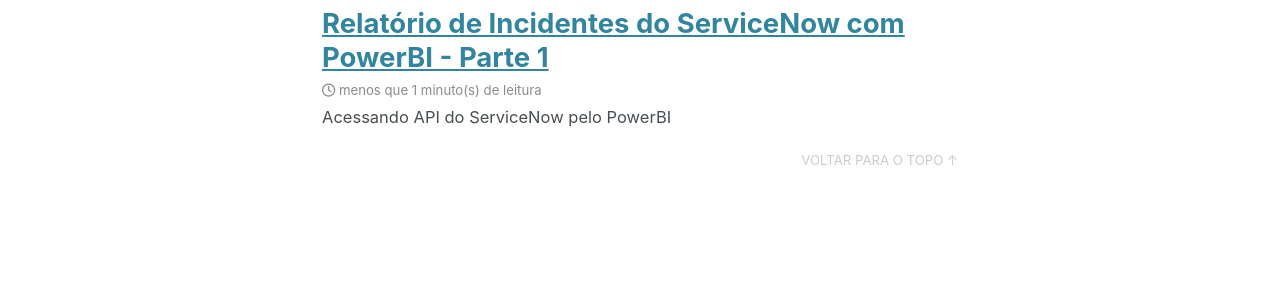
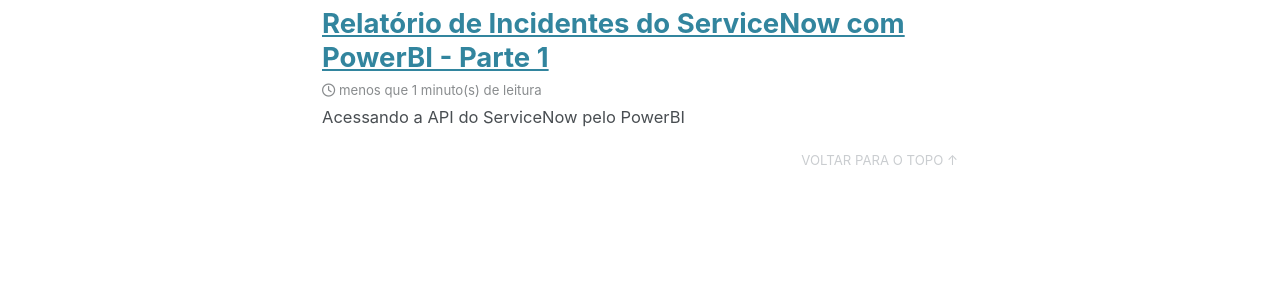
Before and after one commit to ricardorda/ricardorda.github.io, a Jekyll site: the page built from _posts/2019-12-28-Relatorio-Incidents-ServiceNow-PowerBI-pt1.md, in a window 1280 px wide and 900 px high, scrolled down 3624 px. Shown: the part 398-698 px from the top of the window. Built offline with Jekyll 4.4.1, drawn with Linux system fonts in a browser that asks for light colours; cached includes are drawn as plain includes; nearby versions of some CDN libraries.

```diff
--- a/_posts/2019-12-28-Relatorio-Incidents-ServiceNow-PowerBI-pt1.md
+++ b/_posts/2019-12-28-Relatorio-Incidents-ServiceNow-PowerBI-pt1.md
@@ -4,7 +4,7 @@ title: "Relatório de Incidentes do ServiceNow com PowerBI - Parte 1"
 date: 2019-12-28
 tags: [Power BI]
 author_profile: false
-excerpt: "Acessando API do ServiceNow pelo PowerBI"
+excerpt: "Acessando a API do ServiceNow pelo PowerBI"
 ---
 
 Nesse série de posts iremos criar um relatório de acompanhamento dos incidentes do ServiceNow no PowerBI.
```
Also changed, not shown: favicon.ico (added).
